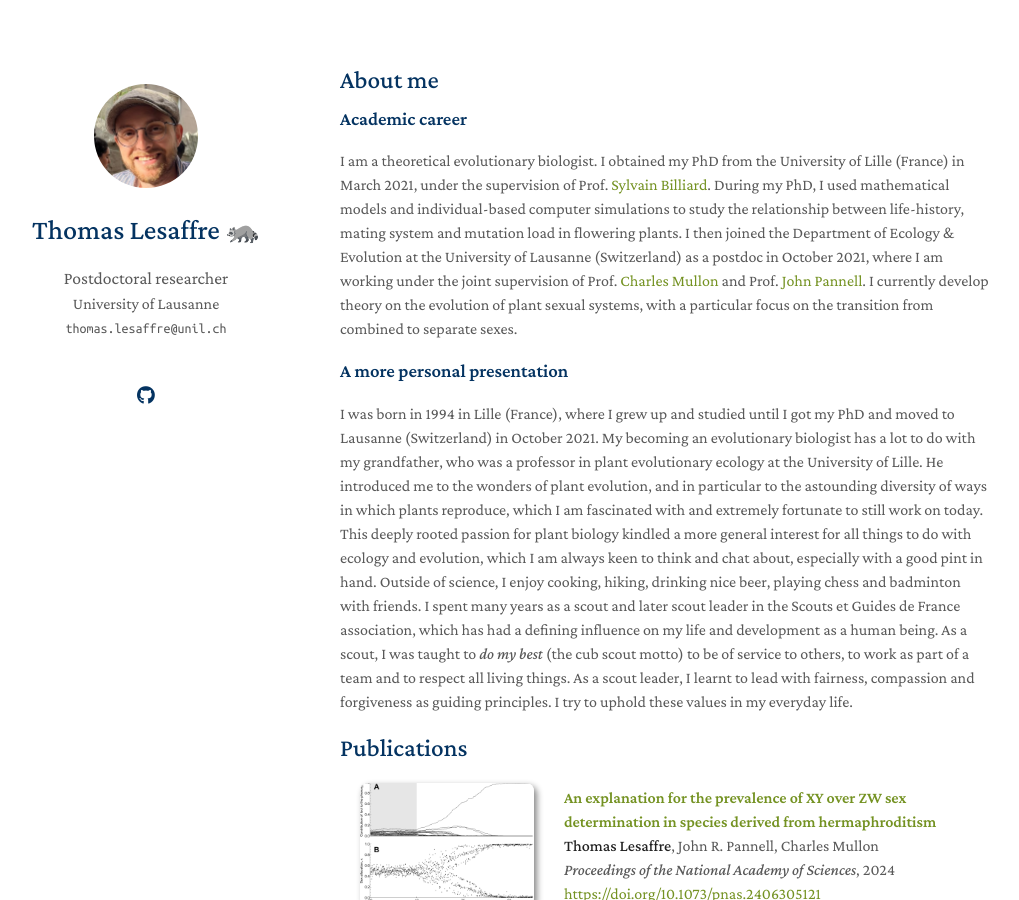
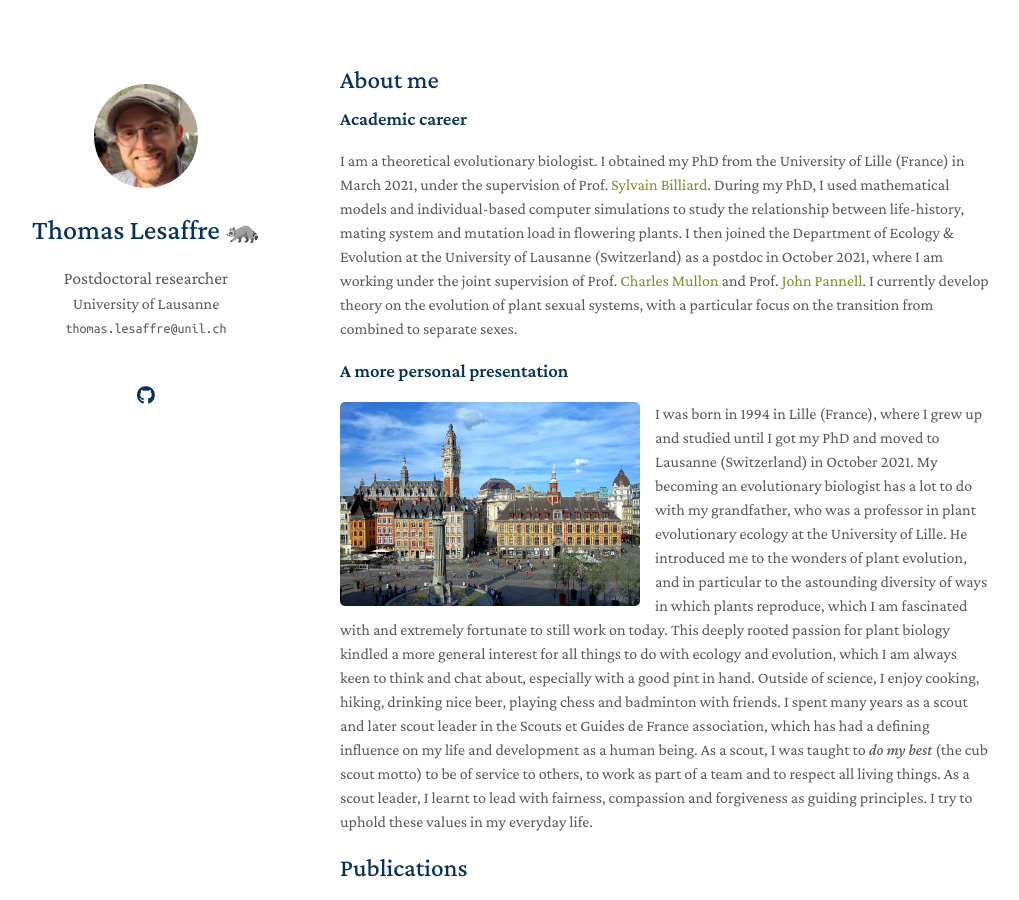
Before and after one commit to Thomas-Lesaffre/thomas-lesaffre.github.io, a Jekyll site: the page built from index.md, in a window 1280 px wide and 900 px high. Shown: the whole window, without its empty margins (130-1149 px from the left). Built offline with Jekyll 4.4.1, drawn with Linux system fonts in a browser that asks for light colours; a style sheet for code colours, icons or effects is not loaded; our own code applies the rules of GitHub Pages for plain Markdown files.

Commit message:
Add files via upload

```diff
--- a/index.md
+++ b/index.md
@@ -10,7 +10,7 @@
 
 ### A more personal presentation
 
-I was born in 1994 in Lille (France), where I grew up and studied until I got my PhD and moved to Lausanne (Switzerland) in October 2021. My becoming an evolutionary biologist has a lot to do with my grandfather, who was a professor in plant evolutionary ecology at the University of Lille. He introduced me to the wonders of plant evolution, and in particular to the astounding diversity of ways in which plants reproduce, which I am fascinated with and extremely fortunate to still work on today. This deeply rooted passion for plant biology kindled a more general interest for all things to do with ecology and evolution, which I am always keen to think and chat about, especially with a good pint in hand. Outside of science, I enjoy cooking, hiking, drinking nice beer, playing chess and badminton with friends. I spent many years as a scout and later scout leader in the Scouts et Guides de France association, which has had a defining influence on my life and development as a human being. As a scout, I was taught to <em>do my best</em> (the cub scout motto) to be of service to others, to work as part of a team and to respect all living things. As a scout leader, I learnt to lead with fairness, compassion and forgiveness as guiding principles. I try to uphold these values in my everyday life.
+<a href="https://en.wikipedia.org/wiki/Lille" target="_blank"><img SRC="./assets/img/lille.JPG" ALIGN="left" width=300px style = "margin-right: 15px;" class="wdn-strect rounded-corners"></a> I was born in 1994 in Lille (France), where I grew up and studied until I got my PhD and moved to Lausanne (Switzerland) in October 2021. My becoming an evolutionary biologist has a lot to do with my grandfather, who was a professor in plant evolutionary ecology at the University of Lille. He introduced me to the wonders of plant evolution, and in particular to the astounding diversity of ways in which plants reproduce, which I am fascinated with and extremely fortunate to still work on today. This deeply rooted passion for plant biology kindled a more general interest for all things to do with ecology and evolution, which I am always keen to think and chat about, especially with a good pint in hand. Outside of science, I enjoy cooking, hiking, drinking nice beer, playing chess and badminton with friends. I spent many years as a scout and later scout leader in the Scouts et Guides de France association, which has had a defining influence on my life and development as a human being. As a scout, I was taught to <em>do my best</em> (the cub scout motto) to be of service to others, to work as part of a team and to respect all living things. As a scout leader, I learnt to lead with fairness, compassion and forgiveness as guiding principles. I try to uphold these values in my everyday life.
 
 {% include_relative _includes/publications.md %}
 
```
